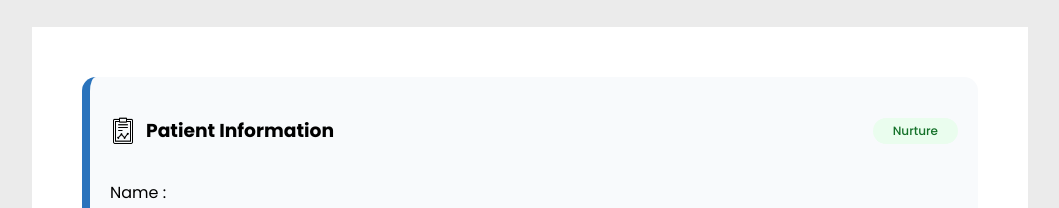
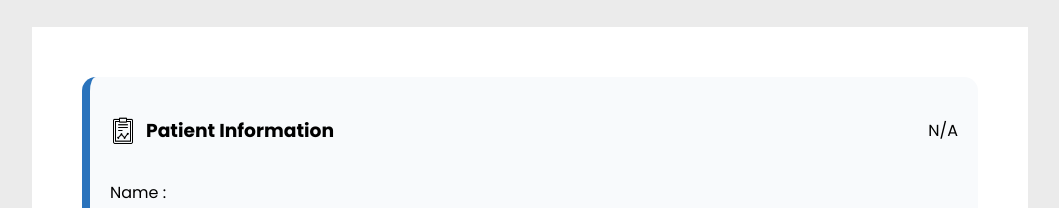
Before and after one commit to Iamkaran8/celevida_Next_JS, a Next.js app: page / in a window 1280 px wide. Shown: the top 208 px of the page, without its empty margins (110-1169 px from the left). Built offline with nearby package versions, Linux system fonts and the light colour scheme.

Commit message:
Fix :Popup Status Fixed

```diff
--- a/components/patientInformationPopup/PatientInformationPopup.jsx
+++ b/components/patientInformationPopup/PatientInformationPopup.jsx
@@ -1,110 +1,3 @@
-// "use client";
-
-// import styles from '@/styles/popup/patientInformationPopup.module.css';
-// import Image from 'next/image';
-
-// export default function PatientInformationPopup({ name, age, weight, height, gender, phone, status }) {
-//     return (
-//         <div className={styles.container}>
-//             <div className={styles.inner_container}>
-//                 <div className={styles.patient_information_cont}>
-//                     <div className={styles.information_header}>
-//                         <div className={styles.head}>
-//                             <Image src="/images/report.png" height={28} width={26} alt='image' />  <h3>Patient Information</h3>
-//                         </div>
-//                         <div>
-//                             <div className={styles.status_onboarded}>
-//                                 Prescribed
-//                             </div>
-//                         </div>
-//                     </div>
-//                     <div className={styles.personal_details}>
-//                         <div>
-//                             <p>Name : {name}</p>
-//                             <p>Age : {age}</p>
-//                             <p>Weight : {weight}</p>
-//                             <p>Height : {height}</p>
-//                             <p>Gender : {gender}</p>
-//                             <p>Phone : {phone}</p>
-//                         </div>
-//                     </div>
-
-//                 </div>
-//                 <div className={styles.coach_details_cont}>
-//                     <div className={styles.coach_name}>
-//                         <Image src='/images/person.png' height={20} width={20} alt='image' />
-//                         <p>Coach</p>
-//                     </div>
-//                     <div>
-//                         <p>Name : John</p>
-//                         <p><span style={{ color: "#D12C2E" }}>Upcoming Call on</span> 22/08/2025</p>
-//                     </div>
-//                 </div>
-
-//                 <div className={styles.btn_container}>
-//                     <button>View Report</button>
-//                 </div>
-//             </div>
-
-
-//         </div>
-//     );
-// }
-
-
-
-// // "use client";
-
-// // import styles from '@/styles/popup/patientInformationPopup.module.css';
-// // import Image from 'next/image';
-
-// // export default function PatientInformationPopup({ patient, onClose }) {
-// //     return (
-// //         <div className={styles.container}>
-// //             <div className={styles.inner_container}>
-// //                 <div className={styles.patient_information_cont}>
-// //                     <div className={styles.information_header}>
-// //                         <div className={styles.head}>
-// //                             <Image src="/images/report.png" alt='image' height={28} width={26} />
-// //                             <h3>Patient Information</h3>
-// //                         </div>
-// //                         <div>
-// //                             <div className={styles.status_onboarded}>
-// //                                 {patient.status === 'Celevida_Onboarded' ? 'Prescribed' : 'Nurture'}
-// //                             </div>
-// //                         </div>
-// //                     </div>
-// //                     <div className={styles.personal_details}>
-// //                         <div>
-// //                             <p>Name : {patient.patient_name}</p>
-// //                             <p>Age : {patient.age ?? "22 years"}</p>
-// //                             <p>Weight : {patient.weight ?? "65kg"}</p>
-// //                             <p>Height : {patient.height ?? "5'10\""}</p>
-// //                             <p>Gender : {patient.gender ?? "Male"}</p>
-// //                             <p>Phone : {patient.phone_number}</p>
-// //                         </div>
-// //                     </div>
-// //                 </div>
-
-// //                 <div className={styles.coach_details_cont}>
-// //                     <div className={styles.coach_name}>
-// //                         <Image src='/images/person.png' height={20} width={20} />
-// //                         <p>Coach</p>
-// //                     </div>
-// //                     <div>
-// //                         <p>Name : {patient.coach_name ?? "John"}</p>
-// //                         <p><span style={{ color: "#D12C2E" }}>Upcoming Call on</span> {patient.upcoming_call_date ?? "22/08/2025"}</p>
-// //                     </div>
-// //                 </div>
-
-// //                 <div className={styles.btn_container}>
-// //                     <button onClick={onClose}>Close</button>
-// //                     <button>View Report</button>
-// //                 </div>
-// //             </div>
-// //         </div>
-// //     );
-// // }
 
 "use client";
 
@@ -122,8 +15,17 @@ export default function PatientInformationPopup({ name, age, weight, height, gen
                             <h3>Patient Information</h3>
                         </div>
                         <div>
-                            <div className={styles.status_onboarded}>
-                                {status === "Celevida_Onboarded" ? "Prescribed" : "Nurture"}
+                            <div className={` ${status === "Celevida_Onboarded"
+                                ? styles.status_onboarded
+                                : status === "Celevida_Nurture"
+                                    ? styles.status__nurture
+                                    : styles.defaultStatus
+                                }`}>
+                                {status === "Celevida_Onboarded"
+                                    ? "Prescribed"
+                                    : status === "Celevida_Nurture"
+                                        ? "Nurture"
+                                        : "N/A"}
                             </div>
                         </div>
                     </div>
```
